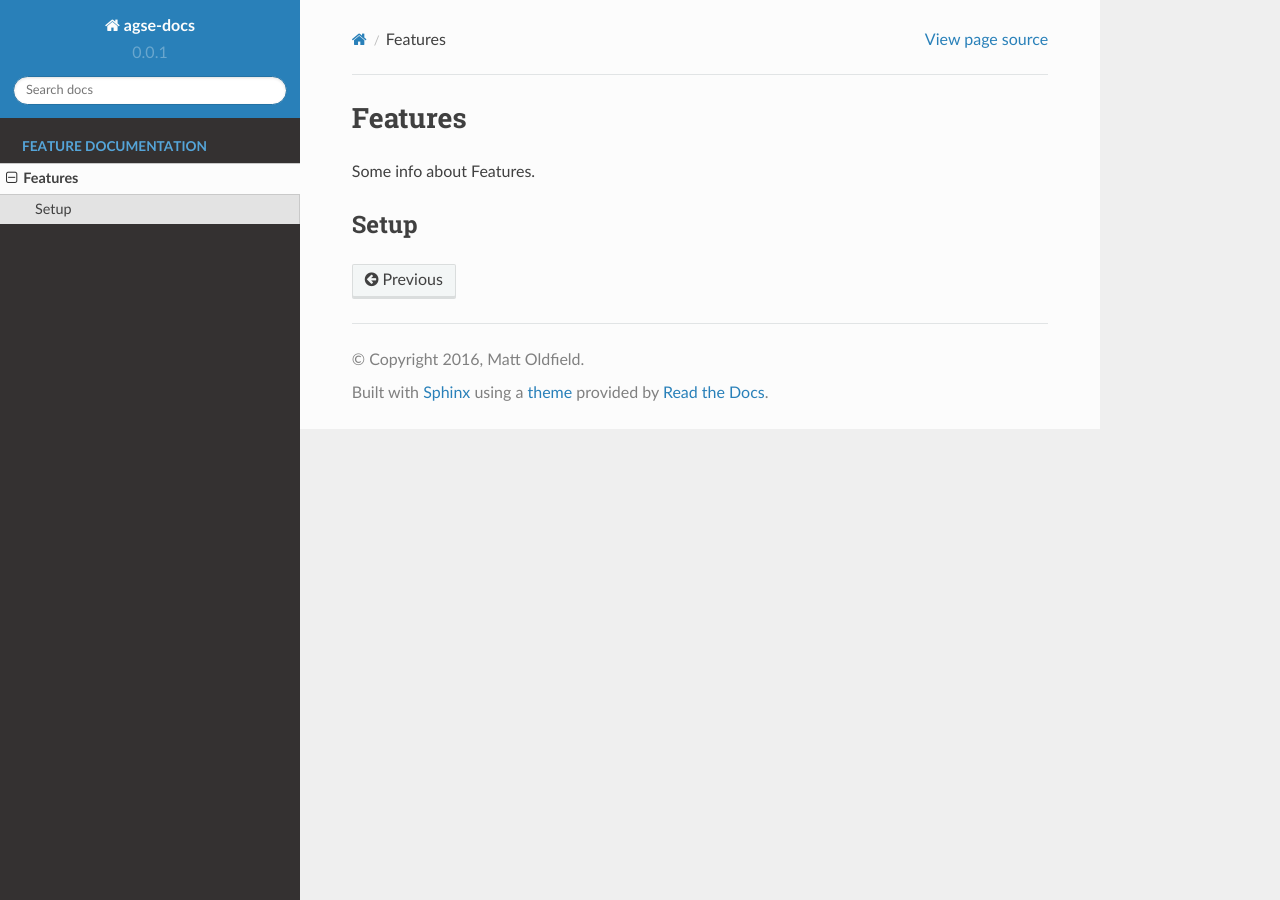
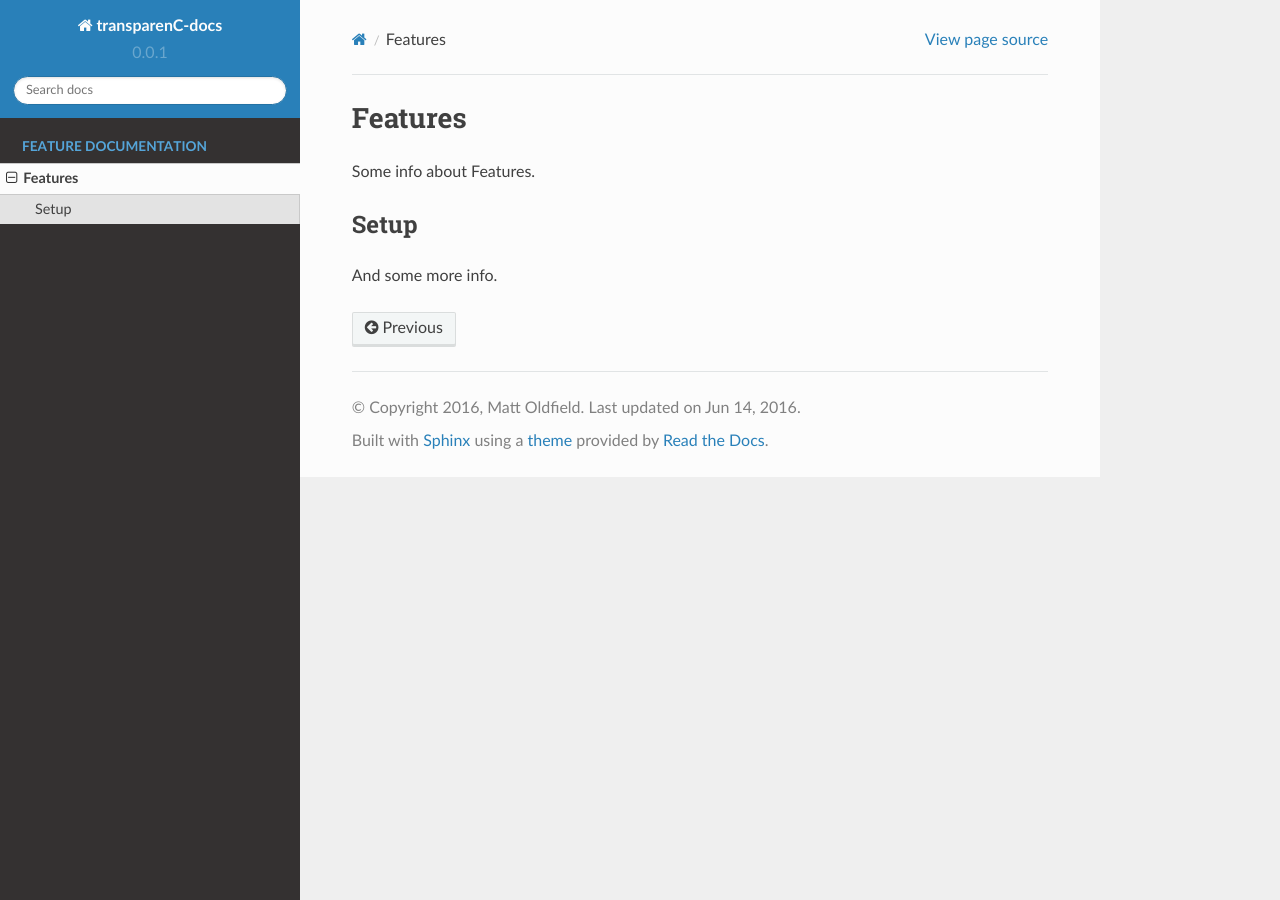
Before and after one commit to asmattic/transparenc-docs, a Sphinx documentation site: the page built from source/features/index.rst, in a window 1280 px wide. Built offline with Sphinx 7.4.7 and the Read the Docs theme 2.0.0, drawn with Linux system fonts in a browser that asks for light colours; pages that are not in the unit, such as notebooks, are missing from menus.

```diff
--- a/source/conf.py
+++ b/source/conf.py
@@ -47,7 +47,7 @@ source_suffix = '.rst'
 master_doc = 'index'
 
 # General information about the project.
-project = u'agse-docs'
+project = u'transparenC-docs'
 copyright = u'2016, Matt Oldfield'
 author = u'Matt Oldfield'
 
@@ -147,7 +147,7 @@ html_static_path = ['_static']
 
 # If not '', a 'Last updated on:' timestamp is inserted at every page bottom,
 # using the given strftime format.
-#html_last_updated_fmt = '%b %d, %Y'
+html_last_updated_fmt = '%b %d, %Y'
 
 # If true, SmartyPants will be used to convert quotes and dashes to
 # typographically correct entities.
--- a/source/features/index.rst
+++ b/source/features/index.rst
@@ -6,3 +6,5 @@ Some info about Features.
 
 Setup
 -----
+
+And some more info.
```
Also changed, not shown: source/index.rst (+8 -8 lines), source/development/dev.rst (renamed from source/development/index.rst).
